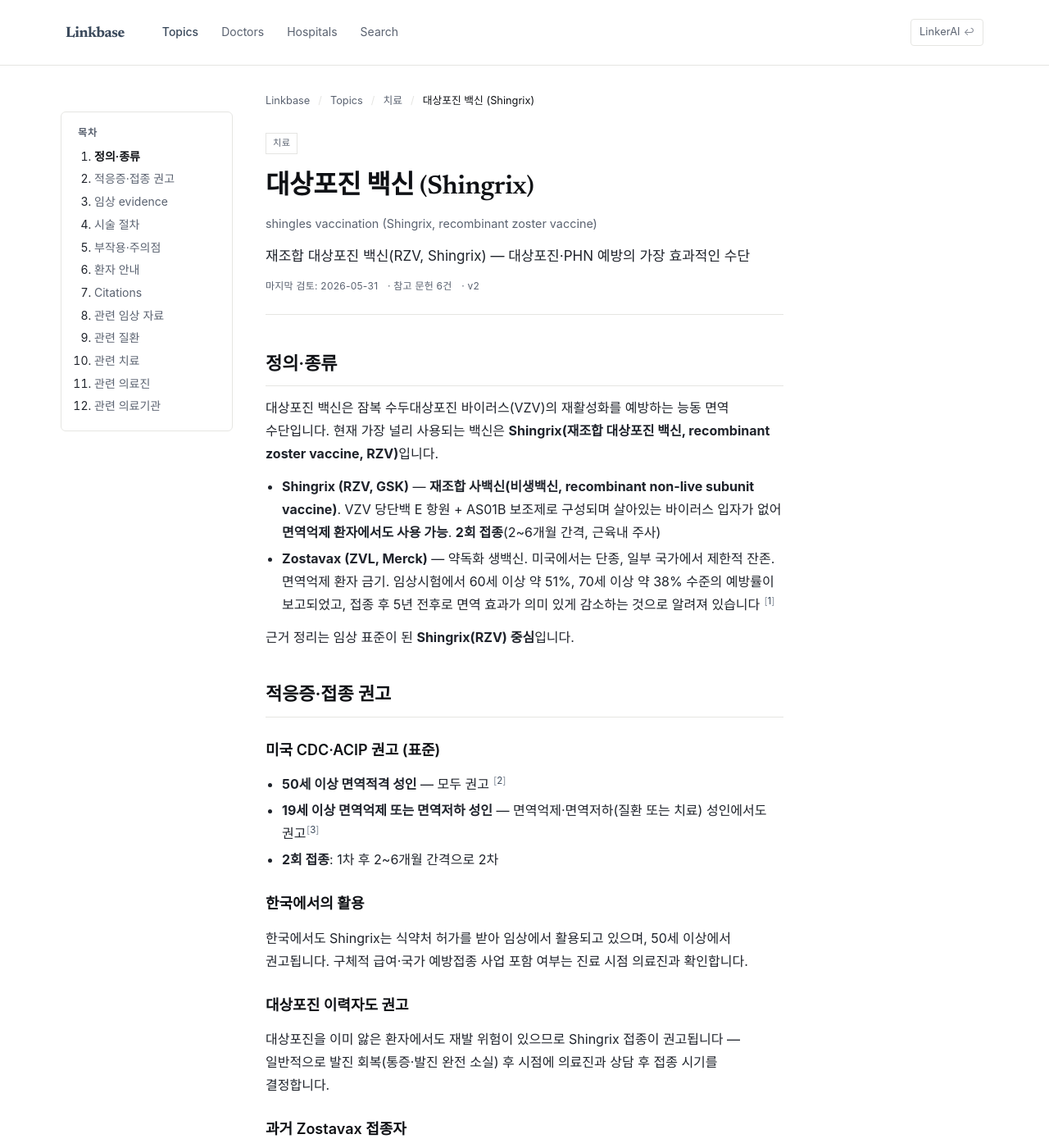
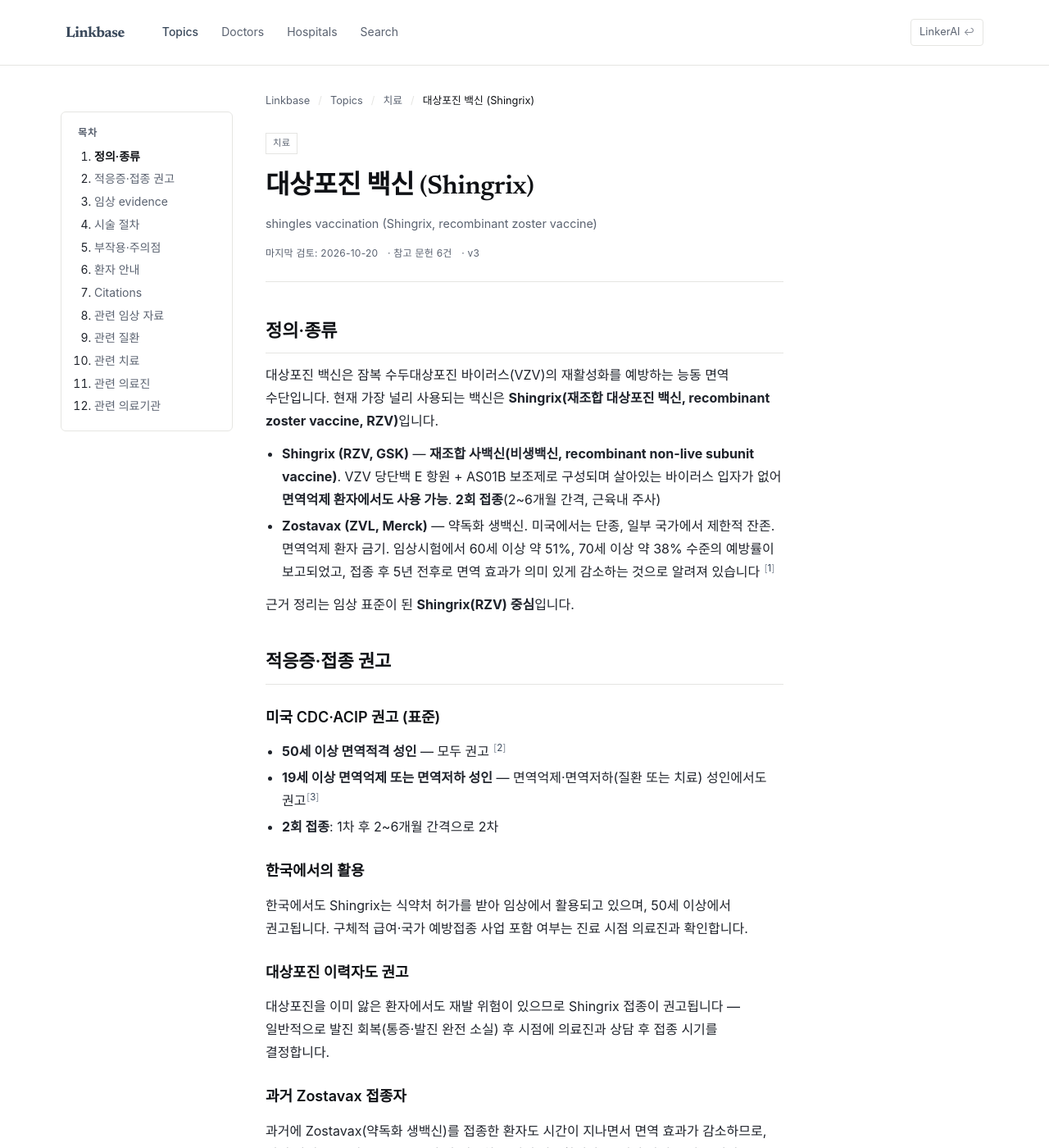
Before and after one commit to feelharmony/linkare-medical-knowledge, a Jekyll site: the page built from treatments/shingles-vaccination.md, in a window 1280 px wide and 1400 px high. Shown: the whole window at 82% size. Built offline with Jekyll 4.4.1, drawn with Linux system fonts in a browser that asks for light colours; some web fonts are replaced; some of the changed text lies outside the part shown.

Commit message:
pillar patch: 싱그릭스 vs 조스터박스 — 대상포진 예방접종 백신 비교 → shingles-vaccination (anchors: indication)

```diff
--- a/treatments/shingles-vaccination.md
+++ b/treatments/shingles-vaccination.md
@@ -4,8 +4,8 @@
 entity_type: treatment
 permalink: /treatments/shingles-vaccination/
 title: 대상포진 백신 (Shingrix)
-description: 재조합 대상포진 백신(RZV, Shingrix) — 대상포진·PHN 예방의 가장 효과적인 수단
-title_en: shingles vaccination (Shingrix, recombinant zoster vaccine)
+description: ''
+title_en: 'shingles vaccination (Shingrix, recombinant zoster vaccine)'
 aliases:
   - 대상포진 백신
   - 대상포진 예방접종
@@ -13,19 +13,24 @@
   - 싱그릭스
   - RZV
   - recombinant zoster vaccine
-last_reviewed: '2026-05-31'
+last_reviewed: '2026-10-20'
 source_count: 6
 source_count_external: 5
 source_count_clinic_pillar: 1
-clinic_footnote_ids: [5]
-external_footnote_ids: [1, 2, 3, 4, 6]
-version: 2
+clinic_footnote_ids:
+  - 5
+external_footnote_ids:
+  - 1
+  - 2
+  - 3
+  - 4
+  - 6
+version: 3
 locked: true
 quality_status: verified
 verified_by: 문헌 및 내부 정합성 검토
 next_review: '2026-08-09'
 ---
-
 ## 정의·종류
 대상포진 백신은 잠복 수두대상포진 바이러스(VZV)의 재활성화를 예방하는 능동 면역 수단입니다. 현재 가장 널리 사용되는 백신은 **Shingrix(재조합 대상포진 백신, recombinant zoster vaccine, RZV)**입니다.
 
@@ -105,9 +112,11 @@
 
 ---
 
+---
+
 ## Citations
+### 자사 임상 자료
 <!-- LINKARE:CLINIC-CITATIONS (자동관리·편집금지) -->
-### 자사 임상 자료
 [^5]: [안심튼튼 — 싱그릭스 vs 조스터박스 대상포진 예방접종 백신 비교](https://ansimpainfree.kr/blog/shingles-vaccine-singrrix-vs-shingrix)
 <!-- /LINKARE:CLINIC-CITATIONS -->
 
@@ -121,3 +130,4 @@
 ## Changelog
 - 2026-05-09 v2: 내용 업데이트.
 - 2026-05-03 v1: 내용 업데이트.
+- 2026-10-20 v3: 적응증·접종 권고 enrich
```
Also changed, not shown: other parts of treatments/shingles-vaccination.md (+2 -0 lines).
